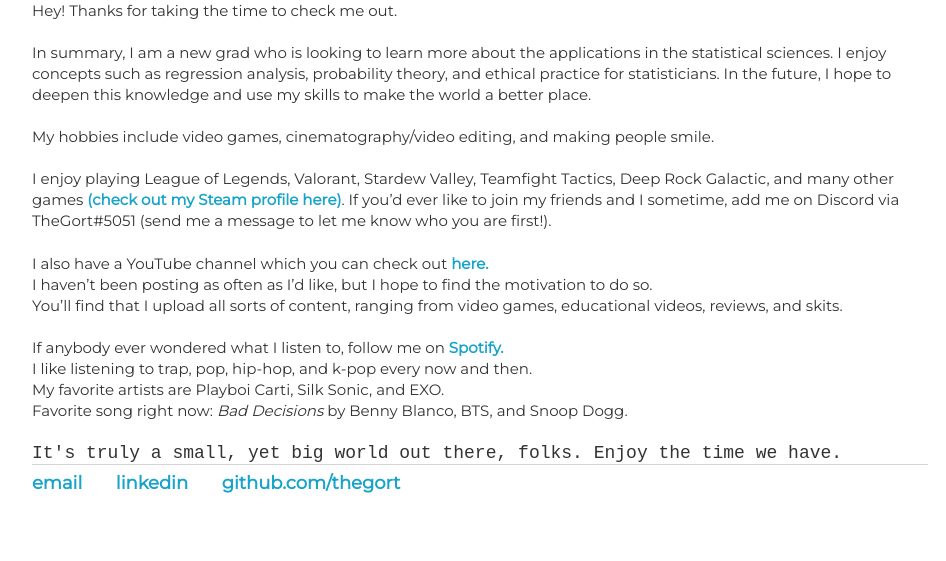
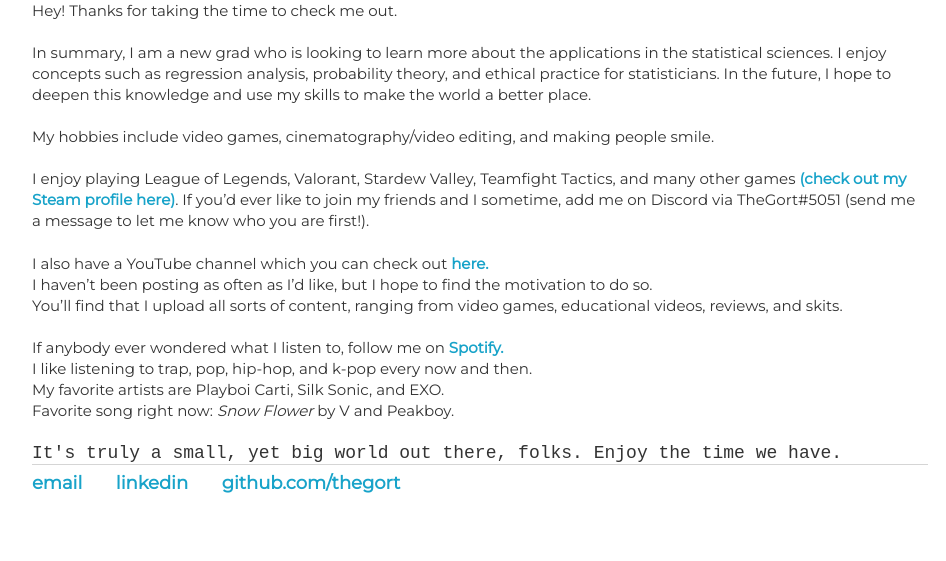
Before and after one commit to TheGort/thegort.github.io, a Jekyll site: the page built from about.md, in a window 1280 px wide. Shown: the part 599-1160 px from the top of the page, without its empty margins (160-1106 px from the left). Built offline with Jekyll 4.4.1, drawn with Linux system fonts in a browser that asks for light colours.

Commit message:
Monthly update

```diff
--- a/about.md
+++ b/about.md
@@ -19,7 +19,7 @@
 
 &nbsp;
 
-I enjoy playing League of Legends, Valorant, Stardew Valley, Teamfight Tactics, Deep Rock Galactic, and many other games [**(check out my Steam profile here)**](https://steamcommunity.com/id/thegortisthebestrightnow/){:target="_blank"}.
+I enjoy playing League of Legends, Valorant, Stardew Valley, Teamfight Tactics, and many other games [**(check out my Steam profile here)**](https://steamcommunity.com/id/thegortisthebestrightnow/){:target="_blank"}.
 If you'd ever like to join my friends and I sometime, add me on Discord via TheGort#5051 (send me a message to let me know who you are first!).
 
 &nbsp;
@@ -33,7 +33,7 @@
 If anybody ever wondered what I listen to, follow me on [**Spotify.**](https://open.spotify.com/user/6r2g75pi5l7e863bglv83pzj9?si=CZbhiKIdRq2NqdZcS2SdHQ){:target="_blank"}
 I like listening to trap, pop, hip-hop, and k-pop every now and then.
 My favorite artists are Playboi Carti, Silk Sonic, and EXO.
-Favorite song right now: *Bad Decisions* by Benny Blanco, BTS, and Snoop Dogg.
+Favorite song right now: *Snow Flower* by V and Peakboy.
 
 &nbsp;
 
```
Also changed, not shown: _posts/2022-11-20-day-17.md (added, +29 -0 lines), cv.md (+7 -0 lines).
